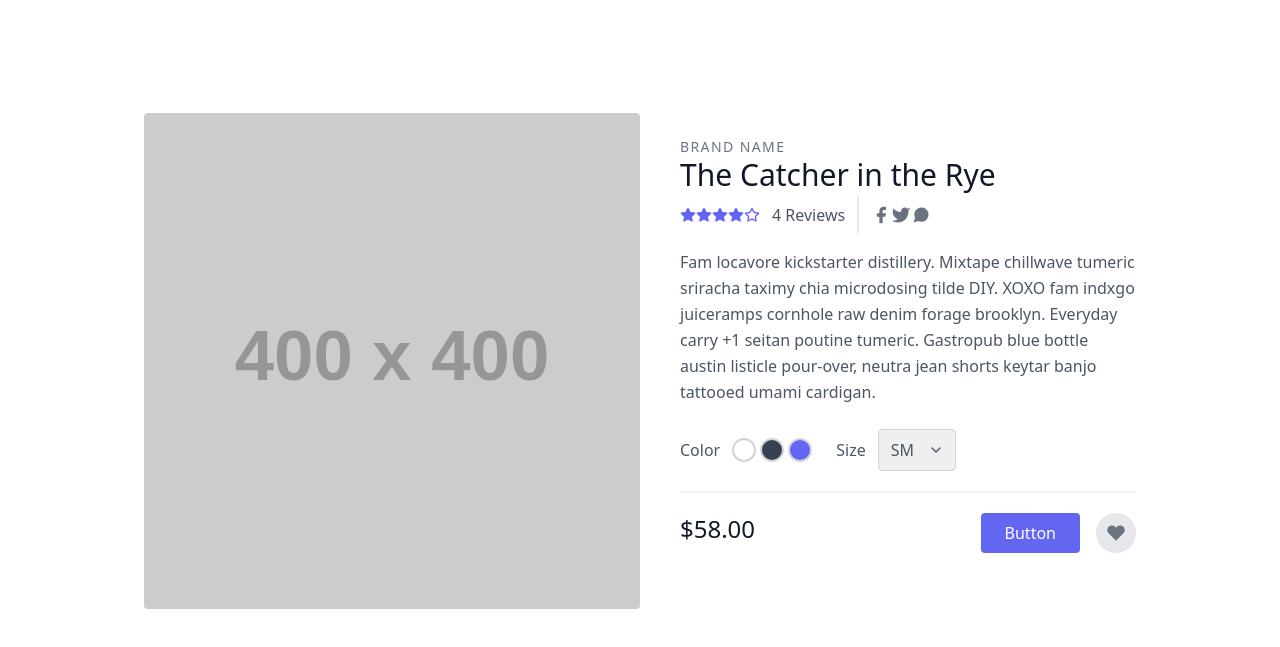
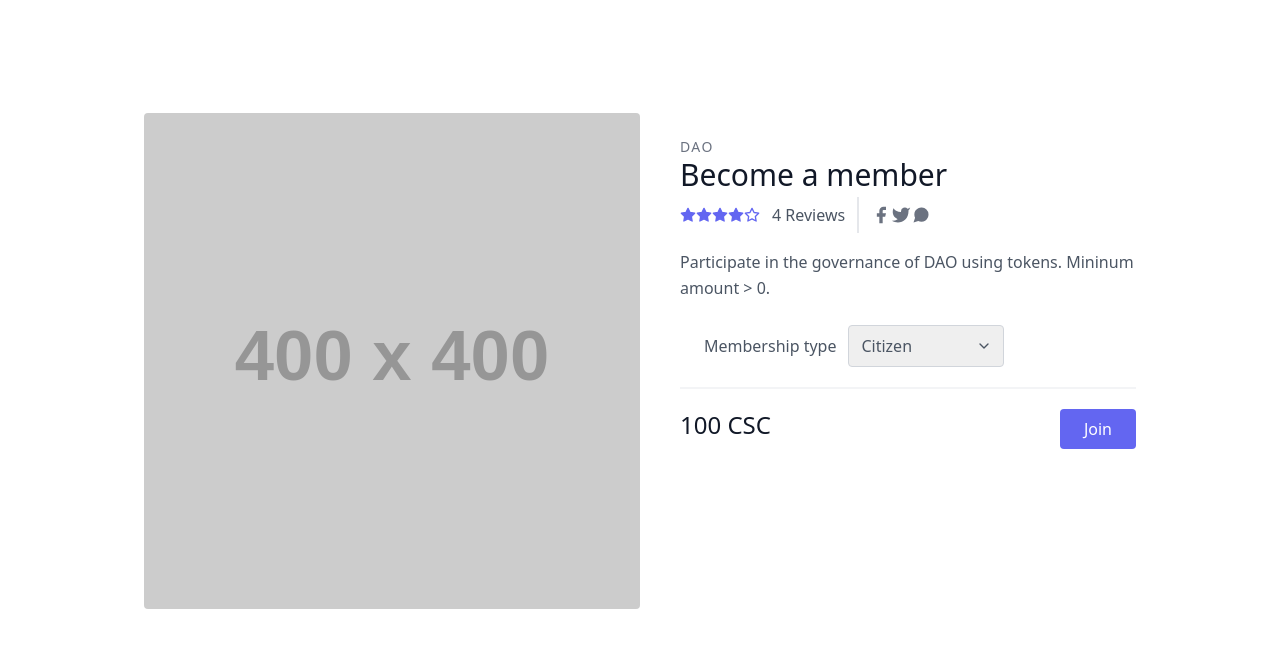
Before and after one commit to salemalem/proposal-dao-ui, a plain HTML site: page membership.html in a window 1280 px wide. Shown: the part 63-710 px from the top of the page. Drawn offline with nearby package versions, Linux system fonts and the light colour scheme; placeholder pictures from the web are drawn by us.

Commit message:
membership text changed

```diff
--- a/membership.html
+++ b/membership.html
@@ -37,8 +37,8 @@
       <div class="lg:w-4/5 mx-auto flex flex-wrap">
         <img alt="ecommerce" class="lg:w-1/2 w-full lg:h-auto h-64 object-cover object-center rounded" src="https://dummyimage.com/400x400">
         <div class="lg:w-1/2 w-full lg:pl-10 lg:py-6 mt-6 lg:mt-0">
-          <h2 class="text-sm title-font text-gray-500 tracking-widest">BRAND NAME</h2>
-          <h1 class="text-gray-900 text-3xl title-font font-medium mb-1">The Catcher in the Rye</h1>
+          <h2 class="text-sm title-font text-gray-500 tracking-widest">DAO</h2>
+          <h1 class="text-gray-900 text-3xl title-font font-medium mb-1">Become a member</h1>
           <div class="flex mb-4">
             <span class="flex items-center">
               <svg fill="currentColor" stroke="currentColor" stroke-linecap="round" stroke-linejoin="round" stroke-width="2" class="w-4 h-4 text-indigo-500" viewBox="0 0 24 24">
@@ -76,22 +76,16 @@
               </a>
             </span>
           </div>
-          <p class="leading-relaxed">Fam locavore kickstarter distillery. Mixtape chillwave tumeric sriracha taximy chia microdosing tilde DIY. XOXO fam indxgo juiceramps cornhole raw denim forage brooklyn. Everyday carry +1 seitan poutine tumeric. Gastropub blue bottle austin listicle pour-over, neutra jean shorts keytar banjo tattooed umami cardigan.</p>
+          <p class="leading-relaxed">Participate in the governance of DAO using tokens. Mininum amount > 0.</p>
           <div class="flex mt-6 items-center pb-5 border-b-2 border-gray-100 mb-5">
-            <div class="flex">
-              <span class="mr-3">Color</span>
-              <button class="border-2 border-gray-300 rounded-full w-6 h-6 focus:outline-none"></button>
-              <button class="border-2 border-gray-300 ml-1 bg-gray-700 rounded-full w-6 h-6 focus:outline-none"></button>
-              <button class="border-2 border-gray-300 ml-1 bg-indigo-500 rounded-full w-6 h-6 focus:outline-none"></button>
-            </div>
             <div class="flex ml-6 items-center">
-              <span class="mr-3">Size</span>
+              <span class="mr-3">Membership type</span>
               <div class="relative">
                 <select class="rounded border appearance-none border-gray-300 py-2 focus:outline-none focus:ring-2 focus:ring-indigo-200 focus:border-indigo-500 text-base pl-3 pr-10">
-                  <option>SM</option>
-                  <option>M</option>
-                  <option>L</option>
-                  <option>XL</option>
+                  <option>Citizen</option>
+                  <option>VIP</option>
+                  <option>Early Adopter</option>
+                  <option>Alan Turing</option>
                 </select>
                 <span class="absolute right-0 top-0 h-full w-10 text-center text-gray-600 pointer-events-none flex items-center justify-center">
                   <svg fill="none" stroke="currentColor" stroke-linecap="round" stroke-linejoin="round" stroke-width="2" class="w-4 h-4" viewBox="0 0 24 24">
@@ -102,13 +96,8 @@
             </div>
           </div>
           <div class="flex">
-            <span class="title-font font-medium text-2xl text-gray-900">$58.00</span>
-            <button class="flex ml-auto text-white bg-indigo-500 border-0 py-2 px-6 focus:outline-none hover:bg-indigo-600 rounded">Button</button>
-            <button class="rounded-full w-10 h-10 bg-gray-200 p-0 border-0 inline-flex items-center justify-center text-gray-500 ml-4">
-              <svg fill="currentColor" stroke-linecap="round" stroke-linejoin="round" stroke-width="2" class="w-5 h-5" viewBox="0 0 24 24">
-                <path d="M20.84 4.61a5.5 5.5 0 00-7.78 0L12 5.67l-1.06-1.06a5.5 5.5 0 00-7.78 7.78l1.06 1.06L12 21.23l7.78-7.78 1.06-1.06a5.5 5.5 0 000-7.78z"></path>
-              </svg>
-            </button>
+            <span class="title-font font-medium text-2xl text-gray-900">100 CSC</span>
+            <button class="flex ml-auto text-white bg-indigo-500 border-0 py-2 px-6 focus:outline-none hover:bg-indigo-600 rounded">Join</button>
           </div>
         </div>
       </div>
```
